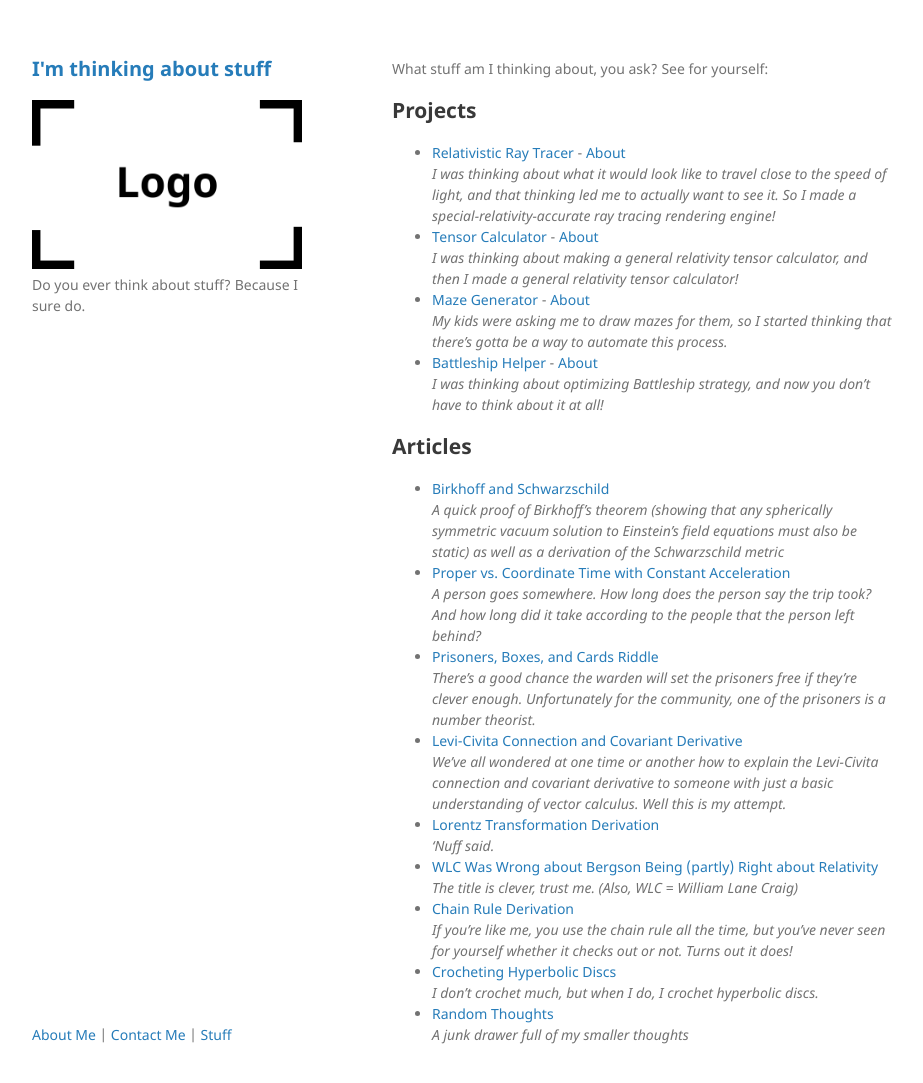
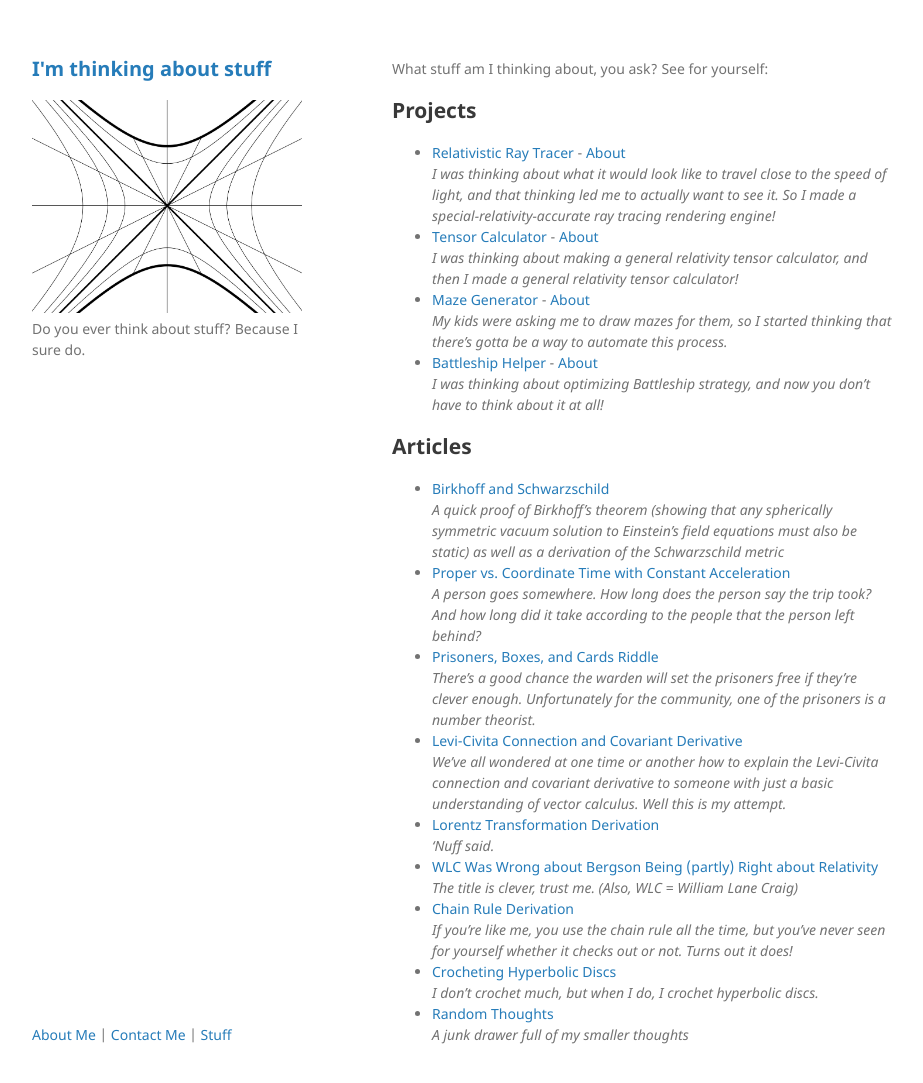
Before and after one commit to kettlecornwitha-QU/Im-thinking, a Jekyll site: the page built from index.markdown, in a window 1280 px wide and 1115 px high. Shown: the top 1083 px of the window, without its empty margins (178-1101 px from the left). Built offline with Jekyll 4.4.1, drawn with Linux system fonts in a browser that asks for light colours.

Commit message:
Update site logo image

```diff
--- a/_config.yml
+++ b/_config.yml
@@ -8,7 +8,7 @@ url: "https://kettlecornwitha-QU.github.io"
 #baseurl: "/Im-thinking"
 theme: jekyll-theme-minimal
 lang: en-US
-logo: /assets/img/logo.png
+logo: /assets/img/Image 3-19-26 at 7.52 PM.jpg
 author:
   name: Luke Walker
   email: kettle.corn.with.a.Q.U@gmail.com
```
Also changed, not shown: assets/img/Image 3-19-26 at 7.52 PM.jpg (added).
